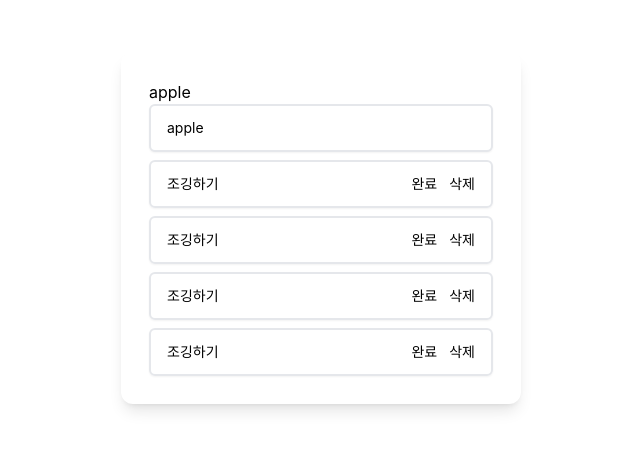
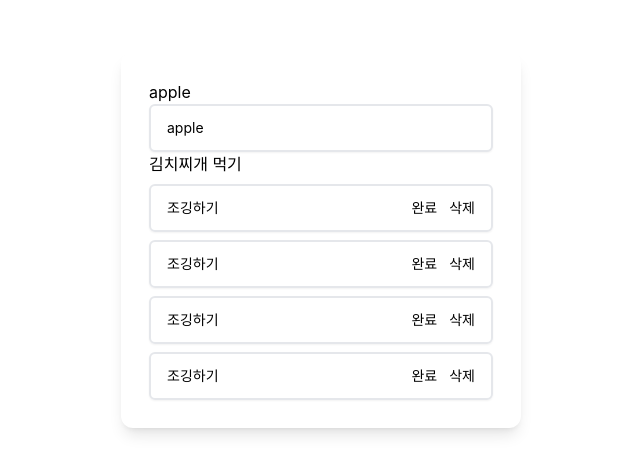
Before and after one commit to woajun/my-first-react-app-todo-list, a React (Create React App) app: page / in a window 1280 px wide. Shown: the top 474 px of the page, without its empty margins (319-959 px from the left). Built offline with nearby package versions, Linux system fonts and the light colour scheme.

Commit message:
addTodo in box

```diff
--- a/src/components/TodoBox.js
+++ b/src/components/TodoBox.js
@@ -1,11 +1,22 @@
+import React from "react";
 import TodoInput from "./TodoInput";
 import TodoItem from "./TodoItem";
 
-function TodoBox() {
+class TodoBox extends React.Component {
+  constructor(props) {
+    super(props);
+    this.state = { todos: ["김치찌개 먹기"] };
+    this.addTodo = this.addTodo.bind(this);
+  }
+  addTodo(todo) {
+    this.setState({ todos: [...this.state.todos, todo] });
+  }
+  render() {
     return (
       <div className="mt-7 bg-white  rounded-xl shadow-lg dark:bg-gray-800 dark:border-gray-700">
         <div className="p-4 sm:p-7">
-        <TodoInput></TodoInput>
+          <TodoInput onSubmitEvent={this.addTodo} />
+          {this.state.todos}
           <TodoItem></TodoItem>
           <TodoItem></TodoItem>
           <TodoItem></TodoItem>
@@ -14,5 +25,6 @@ function TodoBox() {
       </div>
     );
   }
+}
 
 export default TodoBox;
--- a/src/components/TodoInput.js
+++ b/src/components/TodoInput.js
@@ -13,6 +13,7 @@ class TodoInput extends React.Component {
   }
   handleSubmit(e) {
     e.preventDefault();
+    this.props.onSubmitEvent(this.state.value);
     this.setState({ value: "" });
   }
   render() {
```
Lines whose indentation alone changed are shown as unchanged.
